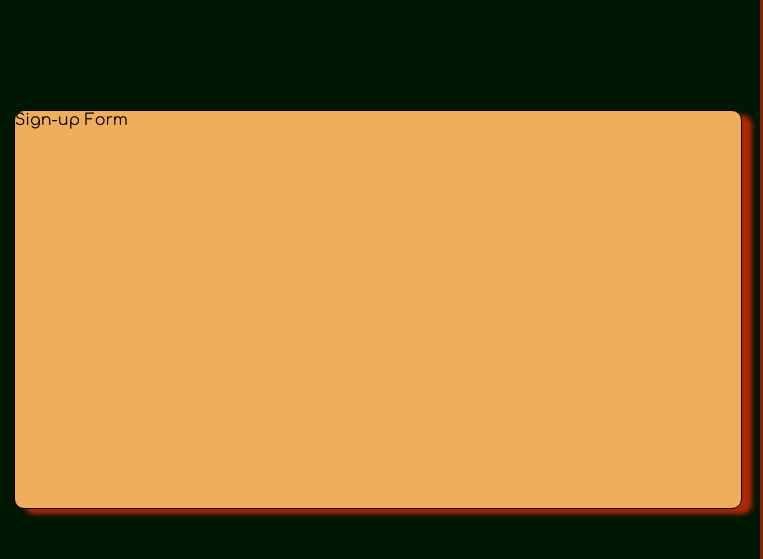
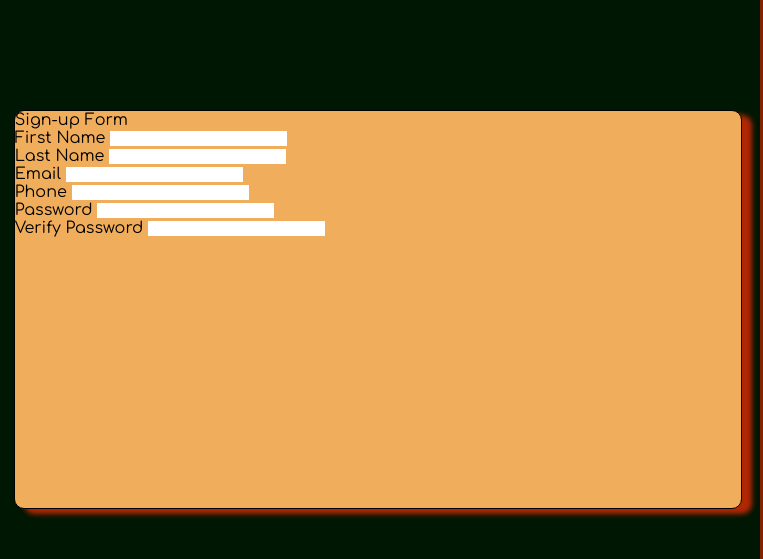
Before and after one commit to MR-Farabough/formPage, a plain HTML site: page index.html in a window 1280 px wide. Shown: the part 91-650 px from the top of the page, 517-1280 px from the left. Drawn offline with Linux system fonts and the light colour scheme.

Commit message:
Added elements to form card

```diff
--- a/index.html
+++ b/index.html
@@ -1,5 +1,6 @@
 <!DOCTYPE html>
 <html lang="en">
+
 <head>
     <meta charset="UTF-8">
     <meta http-equiv="X-UA-Compatible" content="IE=edge">
@@ -10,6 +11,7 @@
     <script src="index.js" defer></script>
     <title>formPage</title>
 </head>
+
 <body>
     <div class="main-container">
         <div class="left-side">
@@ -20,11 +22,36 @@
         </div>
         <div class="right-side">
             <form id="form-card" action="#" method="get">
-            <div class="first-name">
-                <label class="hero-text">Sign-up Form</label>
+                <div>
+                    <label type="title" class="hero-text">Sign-up Form</label>
+                </div>
+                <div>
+                    <label for="first-name">First Name</label>
+                    <input type="text" id="first-name"></input>
+                </div>
+                <div>
+                    <label for="last-name">Last Name</label>
+                    <input type="text" id="last-name"></input>
+                </div>
+                <div>
+                    <label for="email">Email</label>
+                    <input type="email" id="email"></input>
+                </div>
+                <div>
+                    <label for="phone">Phone</label>
+                    <input type="tel" id="phone"></input>
+                </div>
+                <div>
+                    <label for="password">Password</label>
+                    <input type="password" id="password"></input>
+                </div>
+                <div>
+                    <label for="password-verify">Verify Password</label>
+                    <input type="password" id="password-verify"></input>
                 </div>
             </form>
         </div>
     </div>
 </body>
+
 </html>
--- a/style.css
+++ b/style.css
@@ -48,12 +48,14 @@ html, body {
 
 #form-card {
     display: flex;
+    flex-direction: column;
     height: 50%;
     width: 95%;
     border-radius: 10px;
     border: 1px solid black;
     box-shadow: 10px 5px 5px var(--orange-color);
     background-color: var(--light-orange);
+    font-family: Comfortaa;
 }
 
 .hero-text {
```
Lines whose indentation alone changed are shown as unchanged.
